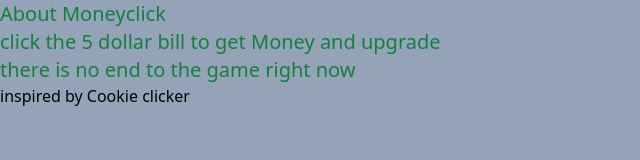
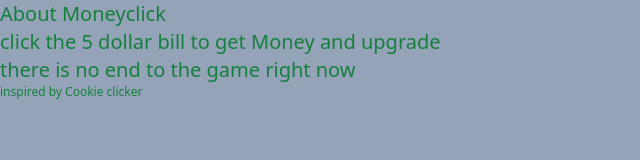
Before and after one commit to randomusert/Moneyclick, a website: page src/about/index.html in a window 1280 px wide. Shown: the whole page, without its empty margins (0-640 px from the left). Drawn offline with Linux system fonts and the light colour scheme.

Commit message:
fixed issues again

```diff
--- a/src/about/index.html
+++ b/src/about/index.html
@@ -10,6 +10,6 @@
     <h1 class="text-xl text-green-700">About Moneyclick</h1>
     <h4 class="text-xl text-green-700">click the 5 dollar bill to get Money and upgrade</h4>
     <h4 class="text-xl text-green-700">there is no end to the game right now</h4>
-    <p text-xs>inspired by Cookie clicker</p>
+    <p class="text-xs text-green-700">inspired by Cookie clicker</p>
 </body>
 </html>
```
Also changed, not shown: src/index.html (+1 -1 lines).
